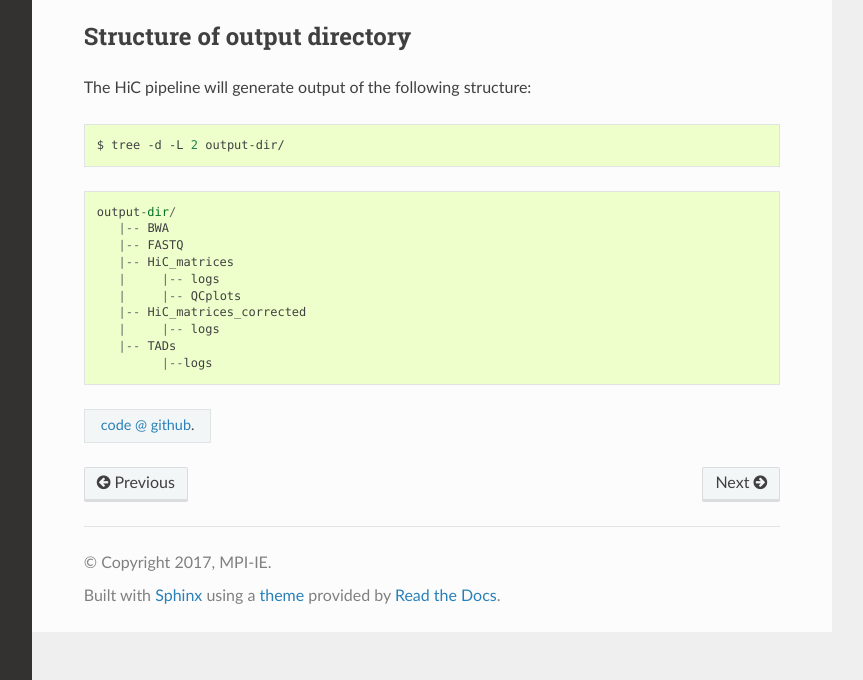
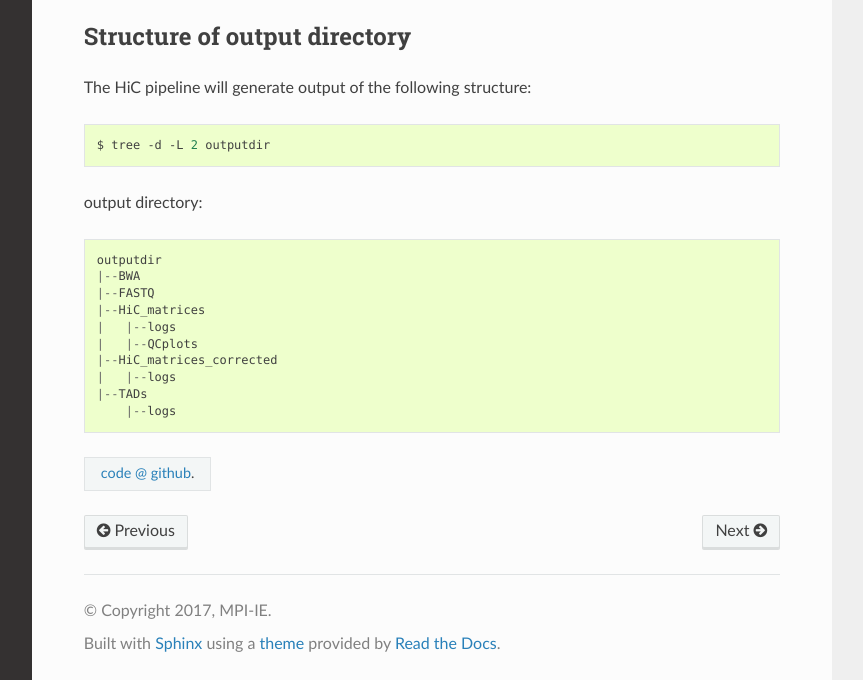
Before and after one commit to maxplanck-ie/snakepipes, a Sphinx documentation site: the page built from docs/content/workflows/HiC.rst, in a window 1280 px wide and 1096 px high, cut to the strip 416-1096 px from the top of the window. Shown: the whole strip, without its empty margins (268-1131 px from the left). Built offline with Sphinx 7.4.7 and the Read the Docs theme 2.0.0, drawn with Linux system fonts in a browser that asks for light colours.

Commit message:
dded log files, fixed the warning in documentation

```diff
--- a/docs/content/workflows/HiC.rst
+++ b/docs/content/workflows/HiC.rst
@@ -21,18 +21,17 @@ The HiC pipeline will generate output of the following structure:
 
 .. code:: bash
 
-    $ tree -d -L 2 output-dir/
+    $ tree -d -L 2 outputdir
 
+output directory::
 
-.. parsed-literal::
-
- output-dir/
-    |-- BWA
-    |-- FASTQ
-    |-- HiC_matrices
-    |     |-- logs
-    |     |-- QCplots
-    |-- HiC_matrices_corrected
-    |     |-- logs
-    |-- TADs
-          |--logs
+    outputdir
+    |--BWA
+    |--FASTQ
+    |--HiC_matrices
+    |   |--logs
+    |   |--QCplots
+    |--HiC_matrices_corrected
+    |   |--logs
+    |--TADs
+        |--logs
```
Also changed, not shown: 4 other files.
